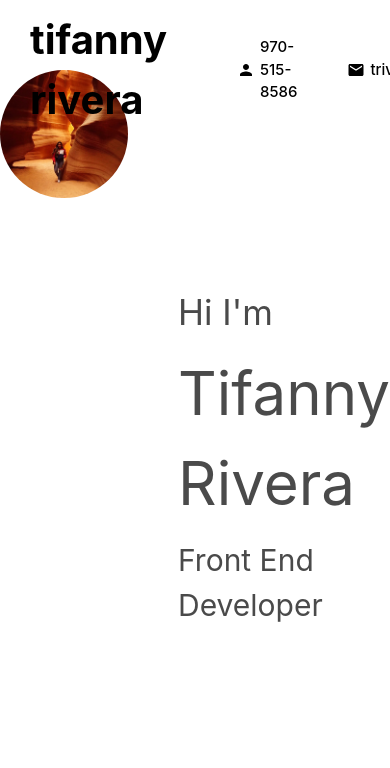
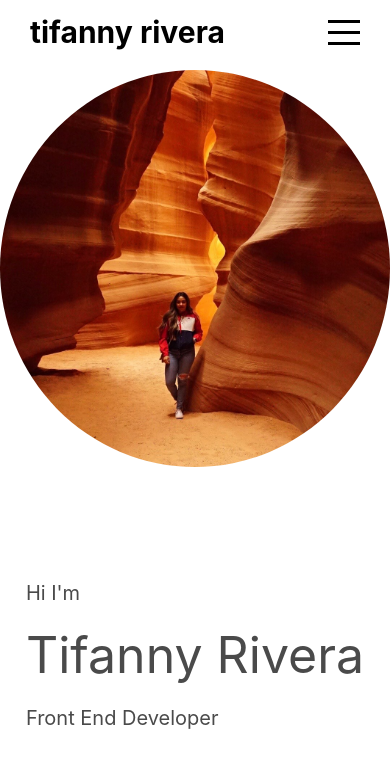
Before and after one commit to trivera777/TifannyRiveraPortfolio, a React (Create React App) app: page / in a window 390 px wide. Shown: the top 768 px of the page. Built offline with nearby package versions, Linux system fonts and the light colour scheme.

Commit message:
intro and navbar are mobile responsive

```diff
--- a/src/components/Intro/intro.scss
+++ b/src/components/Intro/intro.scss
@@ -4,11 +4,25 @@
   display: flex;
   background-color: #fff;
 
+  @include mobile {
+    flex-direction: column;
+    align-items: center;
+  }
+
   .left {
     flex: 0.5;
 
+    @include mobile {
+      align-items: flex-start;
+    }
+
     img {
       border-radius: 50%;
+
+
+      @include mobile {
+        height: 100%;
+      }
     }
   }
 
@@ -24,15 +38,29 @@
       flex-direction: column;
       justify-content: center;
 
+      @include mobile {
+        padding-left: 0;
+      }
+
       h1 {
         font-size: 60px;
         margin: 10px 0;
+
+        @include mobile {
+          font-size: 50px;
+        }
       }
       h2 {
         font-size: 35px;
+        @include mobile {
+          font-size: 20px;
+        }
       }
       h3 {
         font-size: 30px;
+        @include mobile {
+          font-size: 20px;
+        }
       }
       a {
         position: absolute;
--- a/src/components/Navbar/navbar.scss
+++ b/src/components/Navbar/navbar.scss
@@ -9,6 +9,10 @@
     top: 0;
     z-index: 3;
     transition: all 1s ease;
+
+    @include mobile {
+        font-size: 20px;
+      }
 
     .wrapper {
         width: 100%;
@@ -27,12 +31,19 @@
                 text-decoration: none;
                 color: inherit;
                 margin-right: 40px;
+                @include mobile {
+                    font-size: 30px;
+                    margin-left: 0;
+                  }
             }
 
             .itemContainer {
                 display: flex;
                 align-items: center;
                 margin-left: 30px;
+                @include mobile {
+                    display: none;
+                  }
 
                 .icon {
                     font-size: 18px;
```
